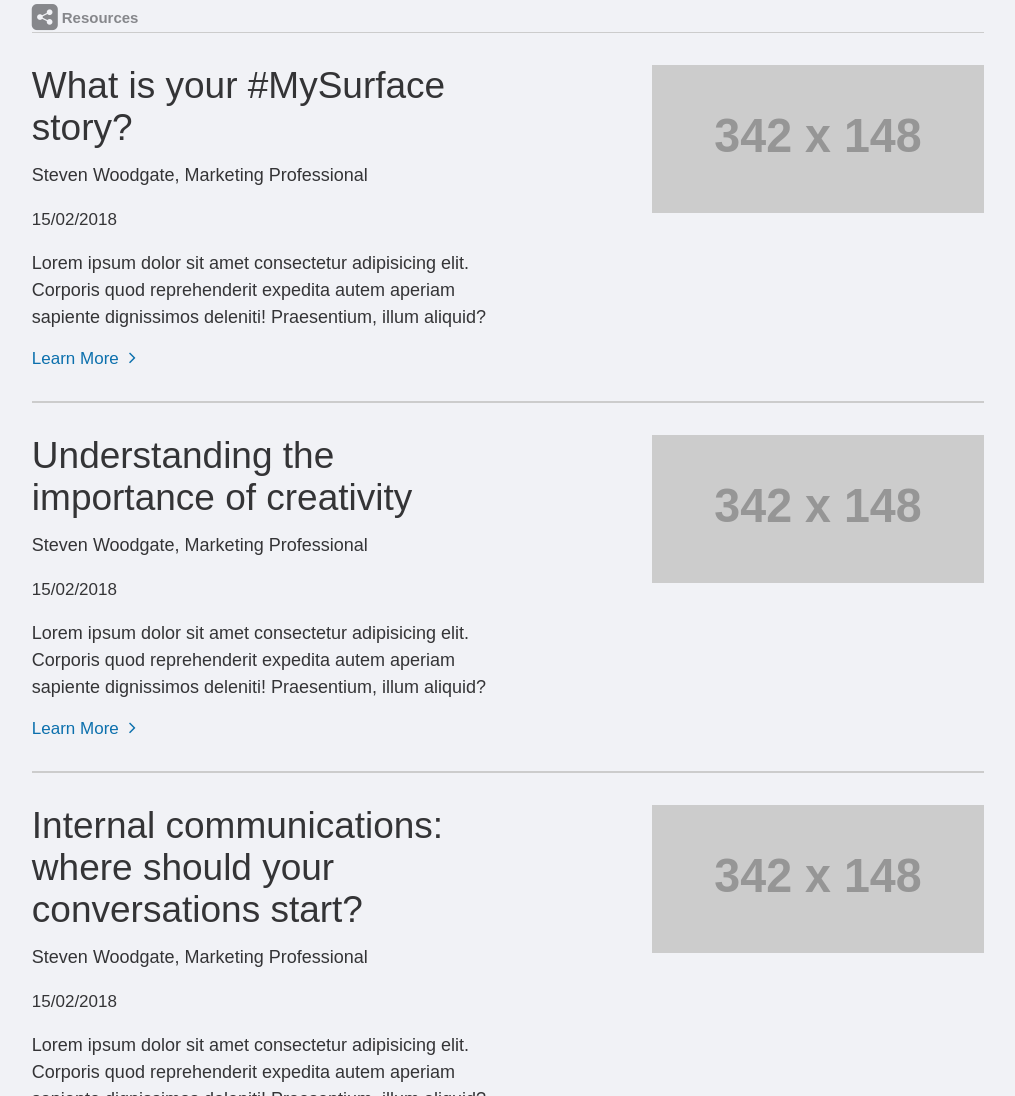
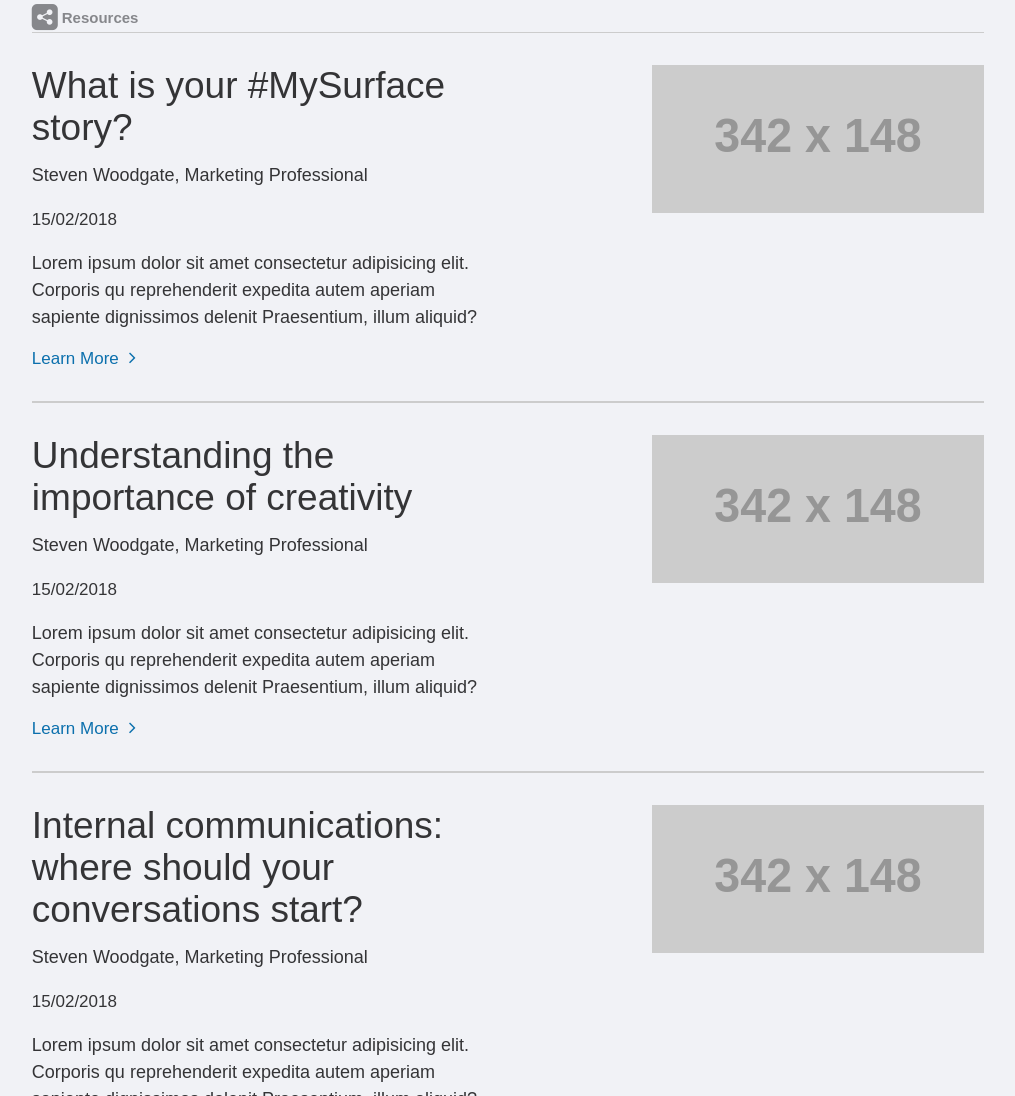
Before and after one commit to gsaurabhaxioned/microsoft, a plain HTML site: page index.html in a window 1280 px wide. Shown: the part 2334-3430 px from the top of the page, without its empty margins (132-1147 px from the left). Drawn offline with Linux system fonts and the light colour scheme; placeholder pictures from the web are drawn by us.

```diff
--- a/index.html
+++ b/index.html
@@ -120,7 +120,7 @@
               provident doloremque repellendus molestias eum distinctio?
             </p>
             <a href="#FIXME" title="Transformation" target="_blank" class="transformation-link">
-              Lorem ipsum dolor sit, amet consectetur adipisicing elit. Quaerat maiores vitae tempore animi blanditiis
+              Lorem ipsum dolor sit, amet consectetur adipisicing elit. Quaerat maiores vit tempore animi blanditiis
             </a>
           </div>
           <figure class="transformation-image">
@@ -194,9 +194,9 @@
                 <h3>What is your #MySurface story?</h3>
                 <span class="steven"> Steven Woodgate, Marketing Professional</span>
                 <span class="mysurface-story-date">15/02/2018</span>
-                <p>Lorem ipsum dolor sit amet consectetur adipisicing elit. Corporis quod reprehenderit expedita autem
+                <p>Lorem ipsum dolor sit amet consectetur adipisicing elit. Corporis qu reprehenderit expedita autem
                   aperiam
-                  sapiente dignissimos deleniti! Praesentium, illum aliquid?
+                  sapiente dignissimos delenit Praesentium, illum aliquid?
                 </p>
                 <a href="#FIXME" title="Learn More" target="_blank">Learn More</a>
               </div>
@@ -209,9 +209,9 @@
                 <h3>Understanding the importance of creativity</h3>
                 <span class="steven"> Steven Woodgate, Marketing Professional</span>
                 <span class="mysurface-story-date">15/02/2018</span>
-                <p>Lorem ipsum dolor sit amet consectetur adipisicing elit. Corporis quod reprehenderit expedita autem
+                <p>Lorem ipsum dolor sit amet consectetur adipisicing elit. Corporis qu reprehenderit expedita autem
                   aperiam
-                  sapiente dignissimos deleniti! Praesentium, illum aliquid?
+                  sapiente dignissimos delenit Praesentium, illum aliquid?
                 </p>
                 <a href="#FIXME" title="Learn More" target="_blank">Learn More</a>
               </div>
@@ -224,9 +224,9 @@
                 <h3>Internal communications: where should your conversations start?</h3>
                 <span class="steven"> Steven Woodgate, Marketing Professional</span>
                 <span class="mysurface-story-date">15/02/2018</span>
-                <p>Lorem ipsum dolor sit amet consectetur adipisicing elit. Corporis quod reprehenderit expedita autem
+                <p>Lorem ipsum dolor sit amet consectetur adipisicing elit. Corporis qu reprehenderit expedita autem
                   aperiam
-                  sapiente dignissimos deleniti! Praesentium, illum aliquid?
+                  sapiente dignissimos delenit Praesentium, illum aliquid?
                 </p>
                 <a href="#FIXME" title="Learn More" target="_blank">Learn More</a>
               </div>
@@ -239,9 +239,9 @@
                 <h3>Ten tips for productive working,wherever you are</h3>
                 <span class="steven"> Steven Woodgate, Marketing Professional</span>
                 <span class="mysurface-story-date">15/02/2018</span>
-                <p>Lorem ipsum dolor sit amet consectetur adipisicing elit. Corporis quod reprehenderit expedita autem
+                <p>Lorem ipsum dolor sit amet consectetur adipisicing elit. Corporis qu reprehenderit expedita autem
                   aperiam
-                  sapiente dignissimos deleniti! Praesentium, illum aliquid?
+                  sapiente dignissimos delenit Praesentium, illum aliquid?
                 </p>
                 <a href="#FIXME" title="Learn More" target="_blank">Learn More</a>
               </div>
```
